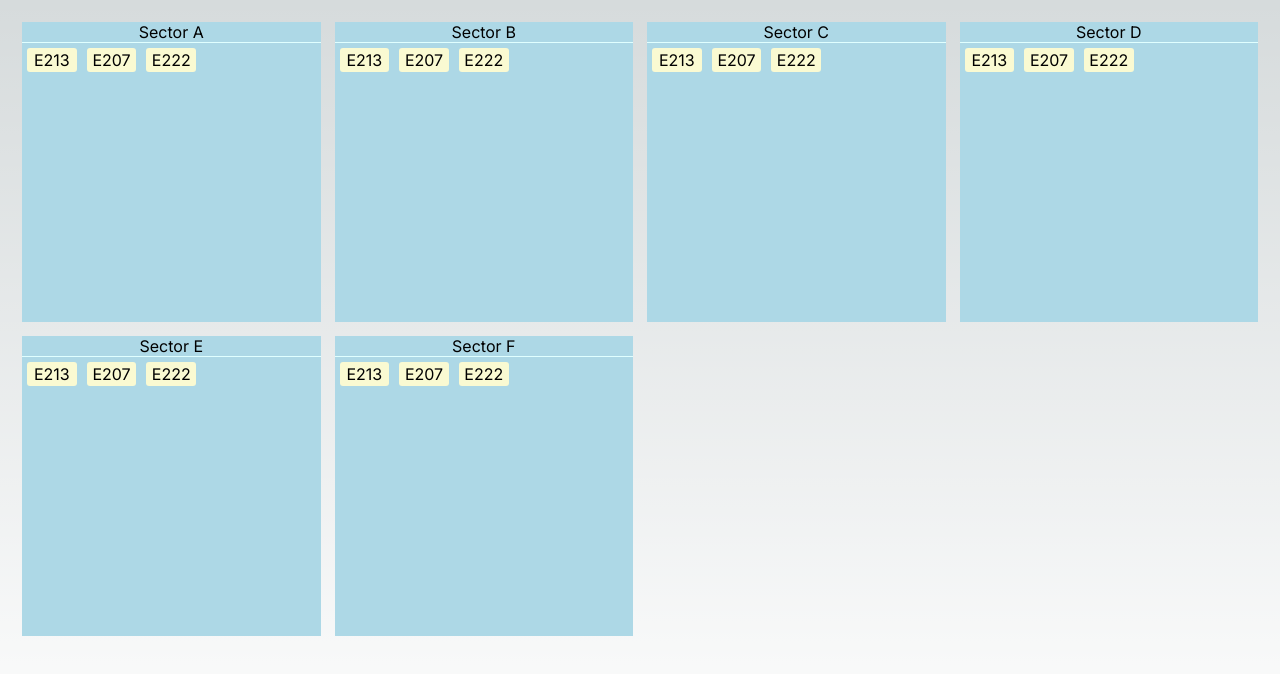
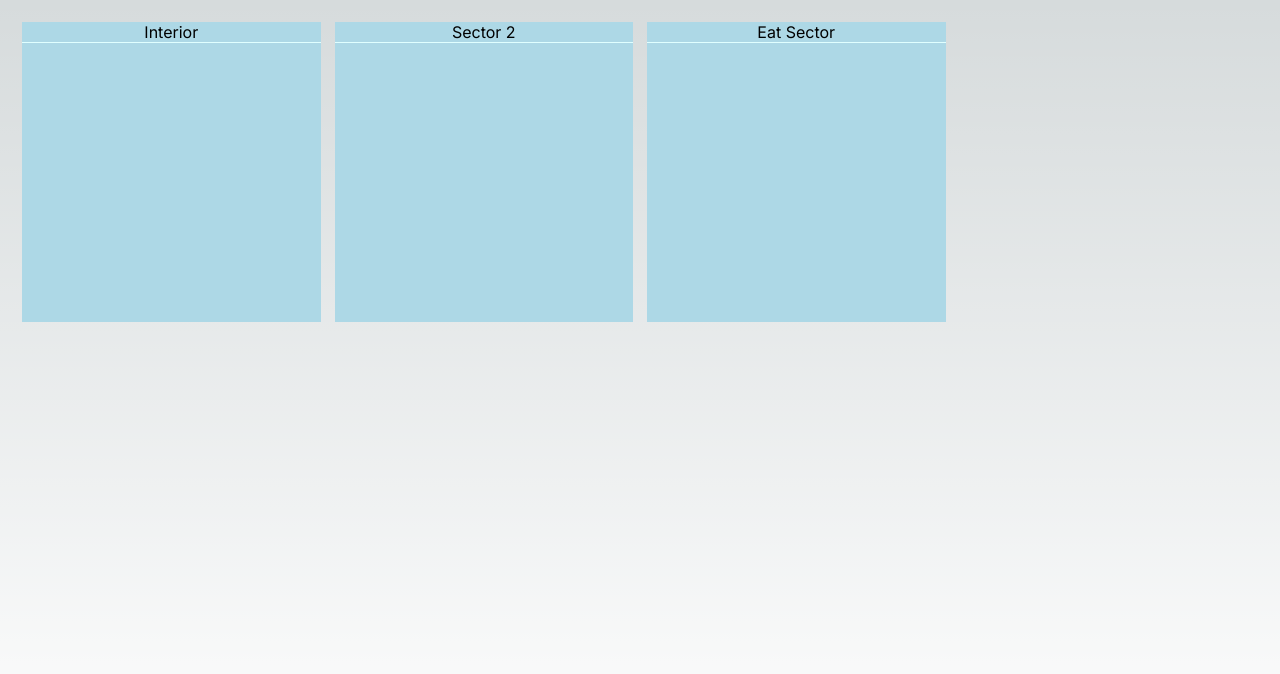
Before and after one commit to sfncook/fireapp-speech-recog, a Next.js app: page / in a window 1280 px wide. Shown: the top 674 px of the page. Built offline with nearby package versions, Linux system fonts and the light colour scheme.

Commit message:
load sectors from data

```diff
--- a/components/SectorTitle.js
+++ b/components/SectorTitle.js
@@ -4,7 +4,7 @@ import styles from '@/styles/Sector.module.css'
 export default function SectorTitle({ sector }) {
   return (
     <div className={styles.sectortitle}>
-      {sector.title}
+      {sector.name}
     </div>
   );
 }
--- a/components/SectorsContainer.js
+++ b/components/SectorsContainer.js
@@ -2,16 +2,13 @@ import * as React from "react";
 import Sector from "./Sector.js";
 import styles from '@/styles/SectorsContainer.module.css'
 
-export default function SectorsContainer({ processWriting }) {
+export default function SectorsContainer({ incidentData, processWriting }) {
 
   return (
     <div className={styles.sectorscontainer}>
-      <Sector sector={{title:"Sector A", units:["E213", "E207", "E222"]}} processWriting={processWriting}/>
-      <Sector sector={{title:"Sector B", units:["E213", "E207", "E222"]}} processWriting={processWriting}/>
-      <Sector sector={{title:"Sector C", units:["E213", "E207", "E222"]}} processWriting={processWriting}/>
-      <Sector sector={{title:"Sector D", units:["E213", "E207", "E222"]}} processWriting={processWriting}/>
-      <Sector sector={{title:"Sector E", units:["E213", "E207", "E222"]}} processWriting={processWriting}/>
-      <Sector sector={{title:"Sector F", units:["E213", "E207", "E222"]}} processWriting={processWriting}/>
+      {incidentData.sectors && incidentData.sectors.map(s=>
+        <Sector key={s.name} sector={s} processWriting={processWriting}/>
+      )}
     </div>
   );
 }
--- a/pages/index.js
+++ b/pages/index.js
@@ -3,10 +3,26 @@ import Head from 'next/head'
 import { Inter } from 'next/font/google'
 import styles from '@/styles/Home.module.css'
 import SectorsContainer from "@/components/SectorsContainer.js";
-import sectors from '../data/sectors.json'
+import allSectorsData from '../data/sectors.json'
 import units from '../data/units.json'
 
 const inter = Inter({ subsets: ['latin'] })
+
+// const initIncidentSectorsUnits = {
+//   sectors:[
+//     {"name":"Transportation", units:["E207","E222","E203"]},
+//     {"name":"Sector 3", units:["E215","L214"]},
+//     {"name":"IRIC", units:["SWA228","E9"]},
+//     {"name":"RESCUE", units:["Lt24","BT36","HM38"]},
+//   ]
+// }
+const initIncData = {
+  sectors:[
+    {...allSectorsData[0], ...{units:[]}},
+    {...allSectorsData[4], ...{units:[]}},
+    {...allSectorsData[5], ...{units:[]}},
+  ]
+}
 
 export default function Home() {
 
@@ -14,28 +30,29 @@ export default function Home() {
 
   useEffect(() => {
     if (typeof window !== 'undefined' && window.localStorage) {
-      setIncidentData(localStorage.getItem('incidentData')||{})
+      setIncidentData(JSON.parse(localStorage.getItem('incidentData')) || initIncData)
     }
   }, [])
 
   function setIncidentData(_incidentData) {
+    // console.log("setIncidentData"+JSON.stringify(_incidentData))
     if (typeof window !== "undefined" && window.localStorage) {
-      localStorage.setItem("incidentData", parseInt(_incidentData))
-      _setIncidentData(incidentData)
+      localStorage.setItem("incidentData", JSON.stringify(_incidentData))
+      _setIncidentData(_incidentData)
     }
   }
 
   function searchForSector(text) {
     let resp
-    sectors.every(sector => {
-      const nameMatches = sector.name.toLowerCase() === text
-      const aliasMatches = sector.aliases.find(alias=>{
+    allSectorsData.every(sectorData => {
+      const nameMatches = sectorData.name.toLowerCase() === text
+      const aliasMatches = sectorData.aliases.find(alias=>{
         // console.log(`${alias}=?${text} ${alias===text}`)
         return alias===text
       })
       if(nameMatches || aliasMatches) {
         // console.log(`nameMatches:${nameMatches} aliasMatches:${aliasMatches} sector:${sector.name}`)
-        resp = sector
+        resp = sectorData
         return false
       }
       return true
@@ -54,7 +71,7 @@ export default function Home() {
     return resp
   }
 
-  const processWriting = async (sector, imageData)=>{
+  const processWriting = async (sectorObj, imageData)=>{
     console.log(imageData)
     try {
       const response = await fetch("/api/upload", {
@@ -69,10 +86,10 @@ export default function Home() {
       const dataLowercase = data.map(d=>d.toLowerCase())
       console.log(`data:${data} dataLowercase:${dataLowercase}`)
       const text = dataLowercase[0]
-      const sector = searchForSector(text)
-      const unit = searchForUnit(text)
-      sector && sector.name && console.log(`**** sector:${sector.name}`)
-      unit && unit.name && console.log(`**** unit:${unit.name}`)
+      const sectorData = searchForSector(text)
+      const unitData = searchForUnit(text)
+      sectorData && sectorData.name && console.log(`**** sector:${sectorData.name}`)
+      unitData && unitData.name && console.log(`**** unit:${unitData.name}`)
     } catch(error) {
       console.error(error);
       alert(error.message);
@@ -86,7 +103,7 @@ export default function Home() {
         <link rel="icon" href="/favicon.ico" />
       </Head>
       <main className={`${styles.main} ${inter.className}`}>
-        <SectorsContainer processWriting={processWriting}/>
+        <SectorsContainer incidentData={incidentData} processWriting={processWriting}/>
       </main>
     </>
   )
```
Also changed, not shown: data/sectors.json (+0 -8 lines).
